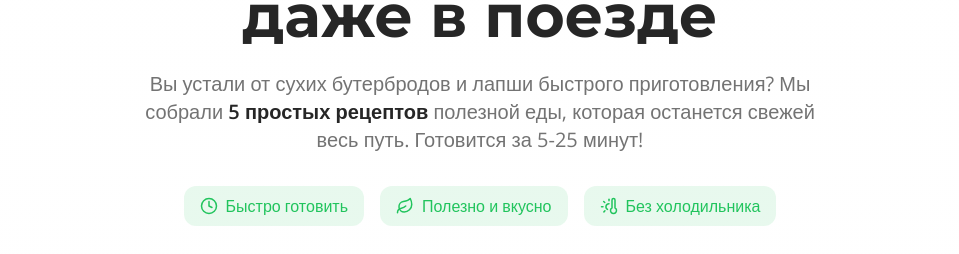
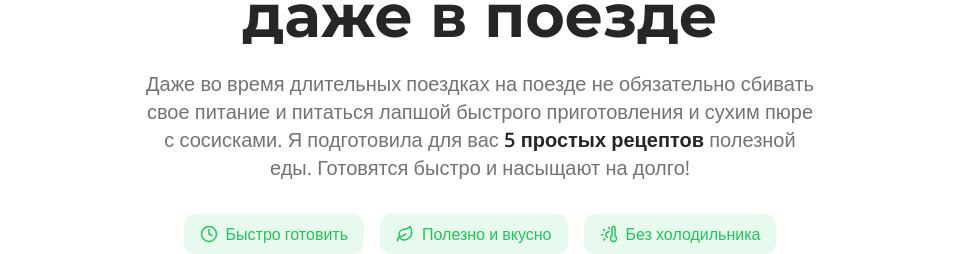
Before and after one commit to pr-poehali-dev/healthy-meals-travel, a React (Vite) app: page / in a window 1280 px wide. Shown: the part 246-500 px from the top of the page, without its empty margins (160-1119 px from the left). Built offline with nearby package versions, Linux system fonts and the light colour scheme.

Commit message:
Рецепты здоровой еды в поезде

```diff
--- a/src/pages/Index.tsx
+++ b/src/pages/Index.tsx
@@ -162,9 +162,7 @@ const Index = () => {
           </h1>
 
           <p className="text-lg md:text-xl text-muted-foreground max-w-2xl mx-auto mb-8 leading-relaxed">
-            Вы устали от сухих бутербродов и лапши быстрого приготовления?
-            Мы собрали <span className="font-semibold text-foreground">5 простых рецептов</span> полезной еды,
-            которая останется свежей весь путь. Готовится за 5-25 минут!
+            Даже во время длительных поездках на поезде не обязательно сбивать свое питание и питаться лапшой быстрого приготовления и сухим пюре с сосисками. Я подготовила для вас <span className="font-semibold text-foreground">5 простых рецептов</span> полезной еды. Готовятся быстро и насыщают на долго!
           </p>
 
           <div className="flex flex-wrap justify-center gap-4 mb-12">
```
